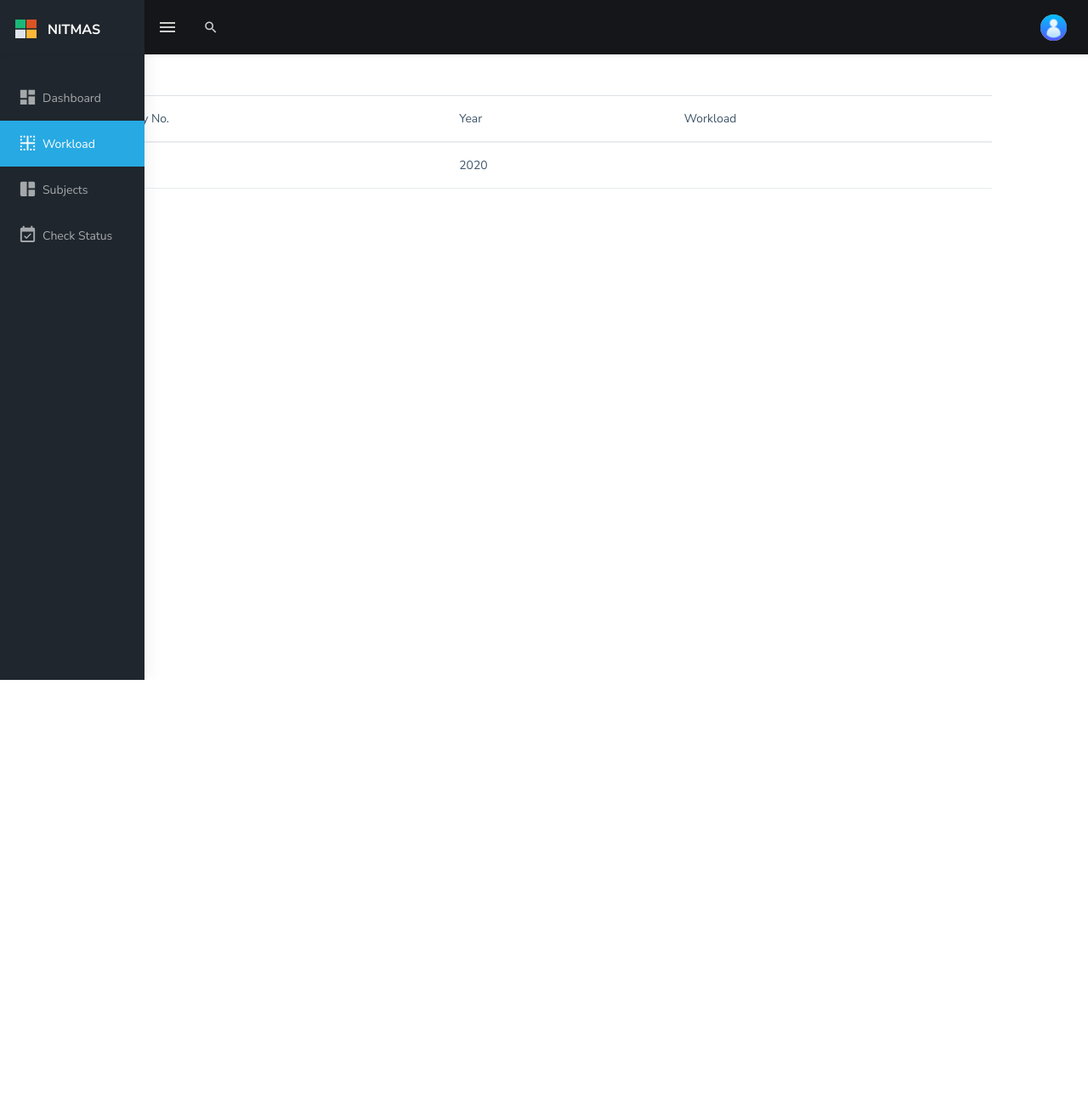
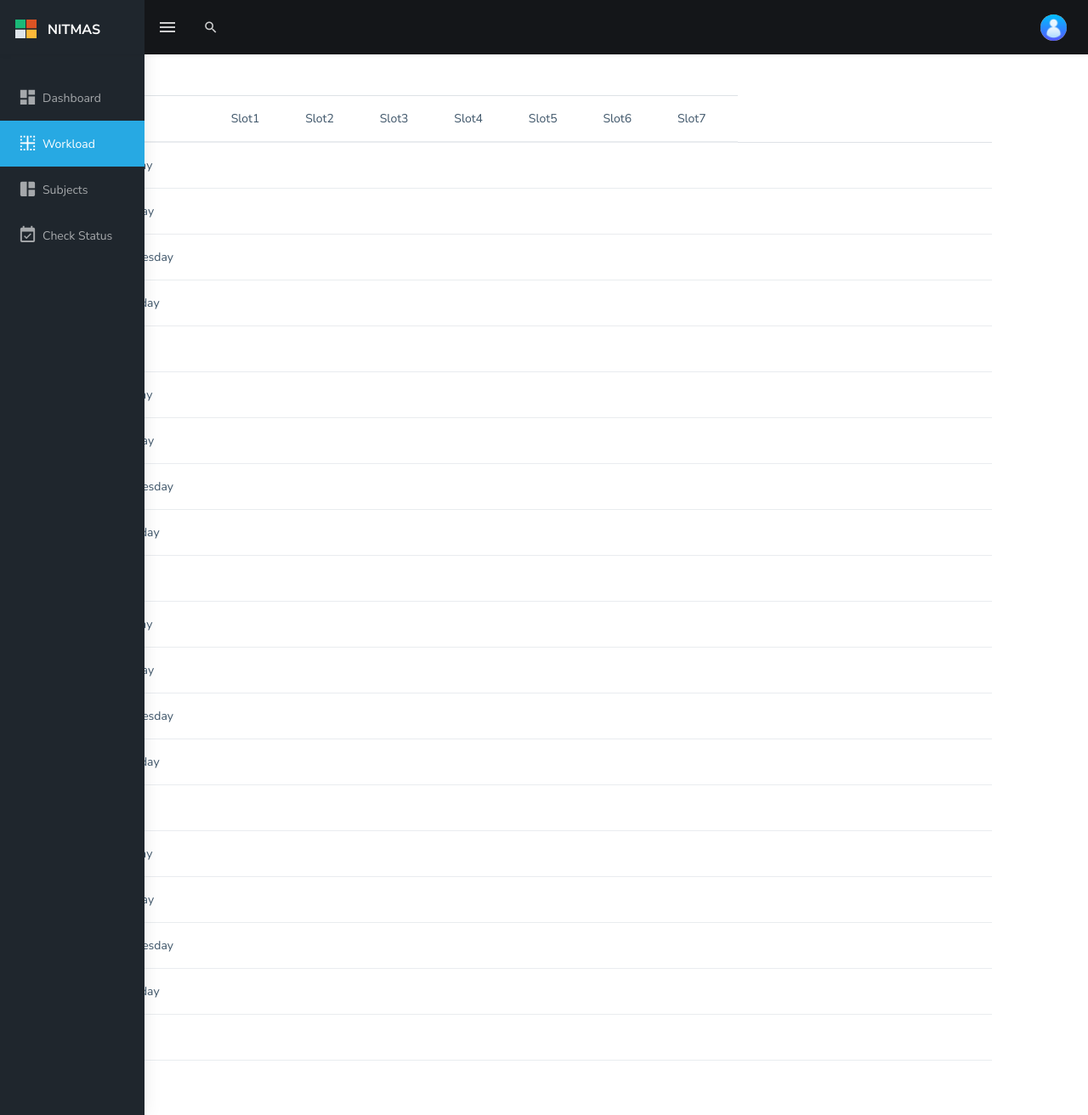
Before and after one commit to Codersfreedom/project, a PHP site: page /Faculty_workload.php in a window 1280 px wide. Shown: the whole page at 85% size. Before the commit the page ends 800 px from the top, so only its background shows below. Run offline with PHP 8.4, Linux system fonts and the light colour scheme; the visitor is signed in with stand-in values (Sample User, id 1); tables that the repository leaves empty or names only in its code hold one stand-in row (values such as "Sample post"); data that the repository does not hold is empty; some libraries are stand-ins or nearby versions.

Commit message:
faculty_workload page

```diff
--- a/Faculty_workload.php
+++ b/Faculty_workload.php
@@ -42,14 +42,19 @@ session_start();
 
     <!-- Table to display data -->
 
-        <div class="container p-5">
+    <div class="container p-5 ">
 
       <table class="table" id="myTable">
         <thead>
           <tr>
-                        <th scope="col">Faculty No.</th>
-                        <th scope="col">Year</th>
-                        <th scope="col">Workload</th>
+            <th scope="col">Day</th>
+            <th scope="col">Slot1</th>
+            <th scope="col">Slot2</th>
+            <th scope="col">Slot3</th>
+            <th scope="col">Slot4</th>
+            <th scope="col">Slot5</th>
+            <th scope="col">Slot6</th>
+            <th scope="col">Slot7</th>
 
 
           </tr>
@@ -58,22 +63,57 @@ session_start();
           <?php
           $faculty_id = $_SESSION['fac_id'];
 
-                    $sql = "select * from workload where facId = '$faculty_id'";
-                    $result = mysqli_query($conn, $sql);
+          $sql1 = "select alias from faculty where fac_id ='$faculty_id'";
+          $aliasRow = mysqli_fetch_assoc(mysqli_query($conn, $sql1));
+          $alias = $aliasRow['alias'];
 
-                    while ($row = mysqli_fetch_assoc($result)) {
+          $days = ["Monday", "Tuesday", "Wednesday", "Thursday", "Friday"];
+
+          // Checking if the routine available for all years
+
+          for ($i = 1; $i < 5; $i++) {
+            $existSql = "select *from " . $i . 'year_routine';
+            $num = mysqli_num_rows(mysqli_query($conn, $existSql));
+            if ($num > 0) {
+
+              foreach ($days as $day) {
+
+                echo " <tr>
+                <th scope='row'>" . $day . " </th>";
 
 
-                        echo "   <tr>
-            <th scope='row'>" . $row['facId'] . "</th>
-            <td>" . $row['year'] . "</td>
-            <td>" . $row['workLoad'] . "</td>
+                for ($j = 1; $j < 8; $j++) {
+                  $sql = "select slot$j from " . $i . "year_routine where day='$day' and slot$j like '%$alias%'";
+                  $result = mysqli_query($conn, $sql);
+                  $row = mysqli_fetch_assoc($result);
+
+                  if (isset($row['slot' . $j . ''])) {
 
 
-          </tr>";
+
+                    echo " <td>" . $row['slot' . $j . ''] ?? null . "  <td>";
+                  } else {
+                    echo " <td>" . " " . " <td>";
+                  }
 
 
                 }
+                echo "</tr>";
+              }
+
+
+
+            }
+
+
+          }
+
+
+
+
+
+
+
           ?>
         </tbody>
       </table>
```
Also changed, not shown: Routine.php (+17 -10 lines). Lines whose indentation alone changed are shown as unchanged.
